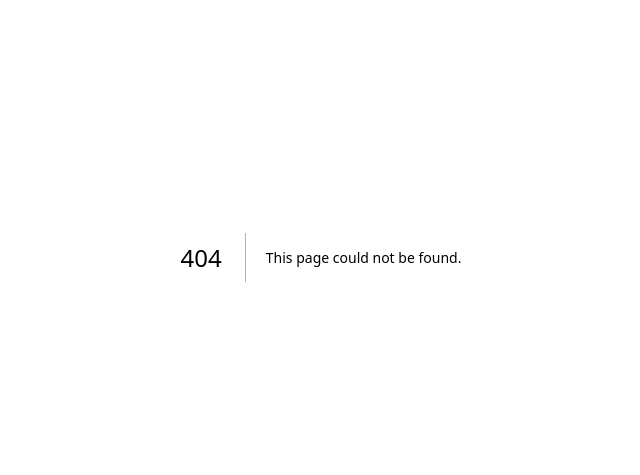
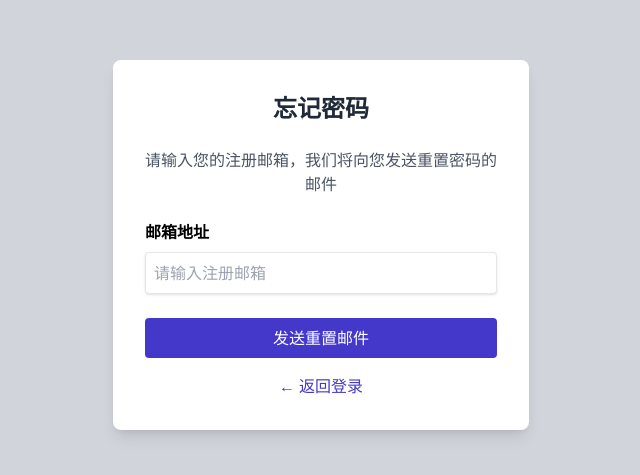
Before and after one commit to P8886/PPChat, a Next.js app: page /forgot-password in a window 1280 px wide. Before the commit this address had no page. Shown: the part 143-618 px from the top of the page, without its empty margins (319-959 px from the left). Built offline with nearby package versions, Linux system fonts and the light colour scheme.

Commit message:
feat(login): 添加忘记密码功能及相关页面
- 在登录页面添加忘记密码链接并优化布局
- 新增忘记密码页面，支持发送密码重置邮件
- 新增更新密码页面，支持通过邮件链接重置密码
- 集成 Supabase 认证服务实现密码重置流程

```diff
--- /dev/null
+++ b/pages/forgot-password.js
@@ -0,0 +1,90 @@
+import { useState } from 'react'
+import { supabase } from 'lib/Store'
+import Link from 'next/link'
+
+const ForgotPassword = () => {
+  const [email, setEmail] = useState('')
+  const [loading, setLoading] = useState(false)
+  const [message, setMessage] = useState('')
+  const [error, setError] = useState('')
+
+  const handleForgotPassword = async (e) => {
+    e.preventDefault()
+    setLoading(true)
+    setError('')
+    setMessage('')
+
+    try {
+      const { error } = await supabase.auth.resetPasswordForEmail(email, {
+        redirectTo: `${window.location.origin}/login` // 重置密码后跳转到登录页
+      })
+
+      if (error) {
+        setError('发送密码重置邮件失败: ' + error.message)
+      } else {
+        setMessage('密码重置邮件已发送到您的邮箱，请查收并按照邮件中的说明重置密码。')
+        setEmail('')
+      }
+    } catch (err) {
+      setError('发送邮件失败，请稍后重试')
+    } finally {
+      setLoading(false)
+    }
+  }
+
+  return (
+    <div className="w-full h-screen flex justify-center items-center p-4 bg-gray-300">
+      <div className="w-full sm:w-1/2 xl:w-1/3">
+        <div className="border-teal p-8 border-t-12 bg-white mb-6 rounded-lg shadow-lg">
+          <h2 className="text-2xl font-bold text-center mb-6 text-gray-800">忘记密码</h2>
+
+          {error && (
+            <div className="bg-red-100 border border-red-400 text-red-700 px-4 py-3 rounded mb-4">
+              {error}
+            </div>
+          )}
+
+          {message && (
+            <div className="bg-green-100 border border-green-400 text-green-700 px-4 py-3 rounded mb-4">
+              {message}
+            </div>
+          )}
+
+          <p className="text-gray-600 text-center mb-6">
+            请输入您的注册邮箱，我们将向您发送重置密码的邮件
+          </p>
+
+          <form onSubmit={handleForgotPassword}>
+            <div className="mb-6">
+              <label className="font-bold text-grey-darker block mb-2">邮箱地址</label>
+              <input
+                type="email"
+                className="block appearance-none w-full bg-white border border-grey-light hover:border-grey px-2 py-2 rounded shadow"
+                placeholder="请输入注册邮箱"
+                value={email}
+                onChange={(e) => setEmail(e.target.value)}
+                required
+              />
+            </div>
+
+            <button
+              type="submit"
+              disabled={loading}
+              className="bg-indigo-700 hover:bg-indigo-600 text-white py-2 px-4 rounded w-full transition duration-150 disabled:opacity-50"
+            >
+              {loading ? '发送中...' : '发送重置邮件'}
+            </button>
+          </form>
+
+          <div className="text-center mt-4">
+            <Link href="/login" className="text-indigo-700 hover:underline">
+              ← 返回登录
+            </Link>
+          </div>
+        </div>
+      </div>
+    </div>
+  )
+}
+
+export default ForgotPassword
--- a/pages/login.js
+++ b/pages/login.js
@@ -101,11 +101,18 @@ const Login = () => {
             </button>
           </form>
 
-          <div className="text-center mt-4">
-            <span className="text-gray-600">还没有账号？</span>
-            <Link href="/signup" className="text-indigo-700 hover:underline ml-1">
-              立即注册
-            </Link>
+          <div className="flex flex-col items-center mt-4">
+            <div className="mb-2">
+              <span className="text-gray-600">还没有账号？</span>
+              <Link href="/signup" className="text-indigo-700 hover:underline ml-1">
+                立即注册
+              </Link>
+            </div>
+            <div>
+              <Link href="/forgot-password" className="text-indigo-700 hover:underline text-sm">
+                忘记密码？
+              </Link>
+            </div>
           </div>
         </div>
       </div>
--- /dev/null
+++ b/pages/update-password.js
@@ -0,0 +1,174 @@
+import { useState, useEffect } from 'react'
+import { supabase } from 'lib/Store'
+import { useRouter } from 'next/router'
+import Link from 'next/link'
+
+const UpdatePassword = () => {
+  const router = useRouter()
+  const [newPassword, setNewPassword] = useState('')
+  const [confirmPassword, setConfirmPassword] = useState('')
+  const [loading, setLoading] = useState(false)
+  const [message, setMessage] = useState('')
+  const [error, setError] = useState('')
+  const [isPasswordValid, setIsPasswordValid] = useState(true)
+  const [isReady, setIsReady] = useState(false) // 添加状态来控制页面是否准备就绪
+
+  // 检查密码强度
+  const validatePassword = (password) => {
+    // 密码至少8位，包含字母和数字
+    return password.length >= 8 && /(?=.*[a-zA-Z])(?=.*\d)/.test(password)
+  }
+
+  const handleUpdatePassword = async (e) => {
+    e.preventDefault()
+    setLoading(true)
+    setError('')
+    setMessage('')
+
+    if (newPassword !== confirmPassword) {
+      setError('两次输入的密码不一致')
+      setLoading(false)
+      return
+    }
+
+    if (!validatePassword(newPassword)) {
+      setError('密码长度至少8位，且包含字母和数字')
+      setLoading(false)
+      return
+    }
+
+    try {
+      const { error } = await supabase.auth.updateUser({
+        password: newPassword
+      })
+
+      if (error) {
+        setError('更新密码失败: ' + error.message)
+      } else {
+        setMessage('密码更新成功！正在跳转到登录页面...')
+        // 延迟跳转，让用户看到成功消息
+        setTimeout(() => {
+          router.push('/login')
+        }, 2000)
+      }
+    } catch (err) {
+      setError('更新密码失败，请稍后重试')
+    } finally {
+      setLoading(false)
+    }
+  }
+
+  // 检查URL中是否有重置密码的令牌，验证用户是否通过邮件链接访问
+  useEffect(() => {
+    const checkResetPassword = async () => {
+      // 检查URL参数中是否有重置密码的令牌
+      const { data: { session }, error } = await supabase.auth.getSession()
+
+      // 如果用户已登录，且URL中包含重置令牌，允许用户更改密码
+      if (session) {
+        setIsReady(true)
+      } else {
+        // 如果用户未登录，可能是因为令牌已过期或无效，重定向到登录页
+        setMessage('请先登录以更新密码。您可能需要重新从邮件中访问此页面。')
+        setTimeout(() => {
+          router.push('/login')
+        }, 3000)
+      }
+    }
+
+    checkResetPassword()
+  }, [router])
+
+  // 如果还没准备好，可以显示加载状态
+  if (!isReady && !message.includes('请先登录')) {
+    return (
+      <div className="w-full h-screen flex justify-center items-center p-4 bg-gray-300">
+        <div className="w-full sm:w-1/2 xl:w-1/3">
+          <div className="border-teal p-8 border-t-12 bg-white mb-6 rounded-lg shadow-lg">
+            <h2 className="text-2xl font-bold text-center mb-6 text-gray-800">更新密码</h2>
+            <p className="text-center">页面加载中...</p>
+          </div>
+        </div>
+      </div>
+    )
+  }
+
+  return (
+    <div className="w-full h-screen flex justify-center items-center p-4 bg-gray-300">
+      <div className="w-full sm:w-1/2 xl:w-1/3">
+        <div className="border-teal p-8 border-t-12 bg-white mb-6 rounded-lg shadow-lg">
+          <h2 className="text-2xl font-bold text-center mb-6 text-gray-800">更新密码</h2>
+
+          {error && (
+            <div className="bg-red-100 border border-red-400 text-red-700 px-4 py-3 rounded mb-4">
+              {error}
+            </div>
+          )}
+
+          {message && (
+            <div className="bg-green-100 border border-green-400 text-green-700 px-4 py-3 rounded mb-4">
+              {message}
+            </div>
+          )}
+
+          <p className="text-gray-600 text-center mb-6">
+            请输入新密码
+          </p>
+
+          <form onSubmit={handleUpdatePassword}>
+            <div className="mb-4">
+              <label className="font-bold text-grey-darker block mb-2">新密码</label>
+              <input
+                type="password"
+                className={`block appearance-none w-full bg-white border ${
+                  !isPasswordValid ? 'border-red-500' : 'border-grey-light hover:border-grey'
+                } px-2 py-2 rounded shadow`}
+                placeholder="请输入新密码（至少8位，包含字母和数字）"
+                value={newPassword}
+                onChange={(e) => {
+                  const value = e.target.value
+                  setNewPassword(value)
+                  setIsPasswordValid(validatePassword(value) || value === '')
+                }}
+                required
+              />
+              {!isPasswordValid && (
+                <p className="text-red-500 text-xs mt-1">
+                  密码长度至少8位，且包含字母和数字
+                </p>
+              )}
+            </div>
+
+            <div className="mb-6">
+              <label className="font-bold text-grey-darker block mb-2">确认新密码</label>
+              <input
+                type="password"
+                className="block appearance-none w-full bg-white border border-grey-light hover:border-grey px-2 py-2 rounded shadow"
+                placeholder="请再次输入新密码"
+                value={confirmPassword}
+                onChange={(e) => setConfirmPassword(e.target.value)}
+                required
+              />
+            </div>
+
+            <button
+              type="submit"
+              disabled={loading}
+              className="bg-indigo-700 hover:bg-indigo-600 text-white py-2 px-4 rounded w-full transition duration-150 disabled:opacity-50"
+            >
+              {loading ? '更新中...' : '更新密码'}
+            </button>
+          </form>
+
+          <div className="text-center mt-4">
+            <Link href="/login" className="text-indigo-700 hover:underline">
+              ← 返回登录
+            </Link>
+          </div>
+        </div>
+      </div>
+    </div>
+  )
+}
+
+export default UpdatePassword
```
